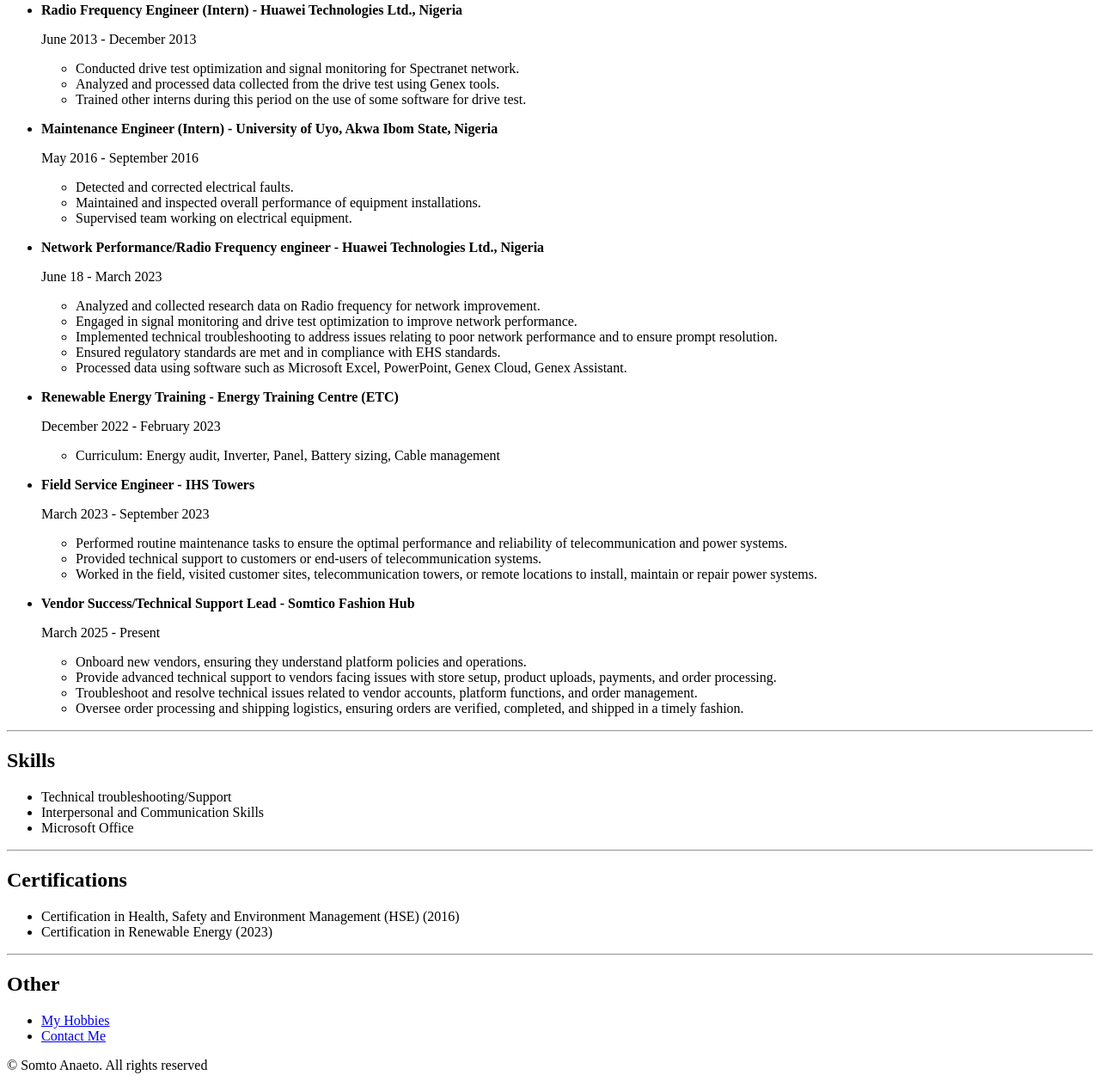
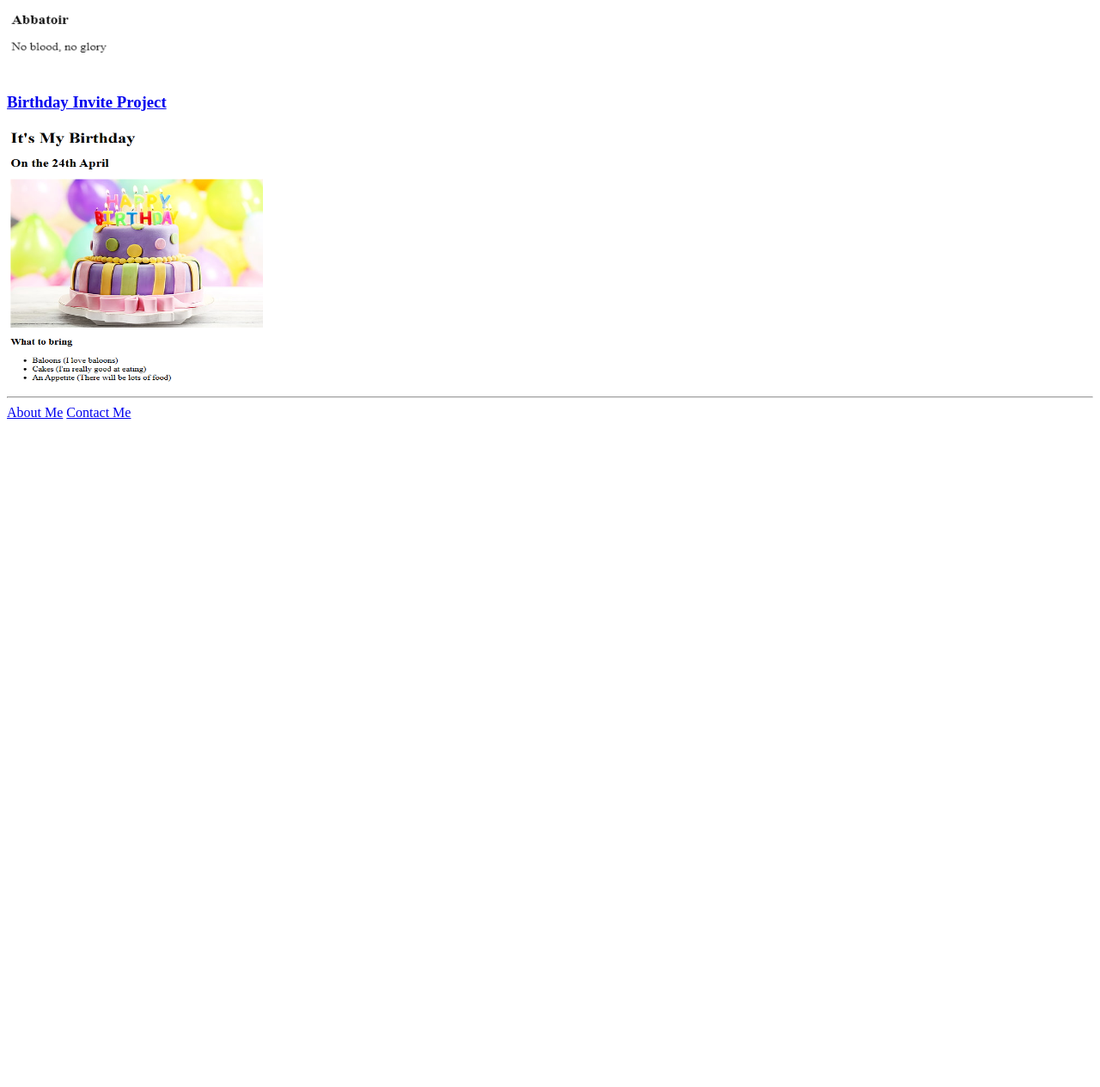
Before and after one commit to Elsomie/html-portfolio, a plain HTML site: page index.html in a window 1280 px wide. Shown: the part 403-1667 px from the top of the page at 86% size. After the commit the page ends 900 px from the top, so only its background shows below. Drawn offline with Linux system fonts and the light colour scheme.

Commit message:
Add files via upload

```diff
--- a/index.html
+++ b/index.html
@@ -1,104 +1,21 @@
+<!-- TODO 1: Create the HTML Boilerplate -->
 <!DOCTYPE html>
 <html lang="en">
 <head>
     <meta charset="UTF-8">
-    <title>My Resume</title>
+    <meta name="viewport" content="width=device-width, initial-scale=1.0">
+    <title>Somie's Portfolio</title>
 </head>
 <body>
-    <h1>Somto Anaeto</h1>
-    <img src="./Passport.jpeg" height="180" width="170" alt="pasport photo" />
-    <h2>Summary</h2>
-    <p>
-    A highly motivated and enthusiastic Electrical/Telecommunications Engineer with a strong track record of technical expertise and managerial competence. Adept at developing innovative solutions, leading projects, and applying engineering principles to real-world challenges. Proven ability to work both independently and collaboratively to deliver results that align with organizational goals.
-    </p>
+    <h1>Somie's Portfolio</h1>
+    <h2>I am a Web Developer</h2>
     <hr />
-    <h2>Education</h2>
-    <ul>
-        <li>Bachelors of Engineering, Electrical/Elctronics Engineering - Federal University of Technology, Minna. Nigeria (2010 - 2014).</li>
-        <li>Masters of Engineering, Power Engineering - University of Lagos, Nigeria (2020 - Present)</li>
-    </ul>
+    <h3><a href="./public/movie-ranking.html">Movie Ranking Project</a> </h3>
+    <img src="./assets/images/Movie Ranking.png" height="300" width="300"/>
+    <h3><a href="./public/birthday-invite.html">Birthday Invite Project</a> </h3>
+    <img src="./assets/images/Birthday IV.png" height="300" width="300" />
     <hr />
-    <h2>Work Experience</h2>
-    <ul>
-        <li><b>Radio Frequency Engineer (Intern) - Huawei Technologies Ltd., Nigeria</b>
-            <p>June 2013 - December 2013</p>
-            <ul>
-                <li>Conducted drive test optimization and signal monitoring for Spectranet network.</li>
-                <li>Analyzed and processed data collected from the drive test using Genex tools.</li>
-                <li>Trained other interns during this period on the use of some software for drive test.</li>
-            </ul>
-        </li>
-        <p></p>
-        <li><b>Maintenance Engineer (Intern) - University of Uyo, Akwa Ibom State, Nigeria </b>
-            <p>May 2016 - September 2016</p>
-            <ul>
-                <li>Detected and corrected electrical faults.</li>
-                <li>Maintained and inspected overall performance of equipment installations.</li>
-                <li>Supervised team working on electrical equipment.</li>
-            </ul>
-        </li>
-        <p></p>
-        <li><b>Network Performance/Radio Frequency engineer - Huawei Technologies Ltd., Nigeria</b>
-            <p>June 18 - March 2023</p>
-            <ul>
-                <li>Analyzed and collected research data on Radio frequency for network improvement.</li>
-                <li>Engaged in signal monitoring and drive test optimization to improve network performance.</li>
-                <li>Implemented technical troubleshooting to address issues relating to poor network performance and to ensure prompt resolution.</li>
-                <li>Ensured regulatory standards are met and in compliance with EHS standards.</li>
-                <li>Processed data using software such as Microsoft Excel, PowerPoint, Genex Cloud, Genex Assistant.</li>
-            </ul>
-        </li>
-        <p></p>
-        <li><b>Renewable Energy Training - Energy Training Centre (ETC)</b>
-            <p>December 2022 - February 2023</p>
-            <ul>
-                <li>Curriculum: Energy audit, Inverter, Panel, Battery sizing, Cable management</li>
-            </ul>
-        </li>
-        <p></p>
-        <li><b>Field Service Engineer - IHS Towers</b>
-            <p>March 2023 - September 2023</p>
-            <ul>
-                <li>Performed routine maintenance tasks to ensure the optimal performance and reliability of telecommunication and power systems.</li>
-                <li>Provided technical support to customers or end-users of telecommunication systems.</li>
-                <li>Worked in the field, visited customer sites, telecommunication towers, or remote locations to install, maintain or repair power systems.</li>
-            </ul>
-        </li>
-        <p></p>
-        <li><b>Vendor Success/Technical Support Lead - Somtico Fashion Hub</b>
-            <p>March 2025 - Present</p>
-            <ul>
-                <li>Onboard new vendors, ensuring they understand platform policies and operations.</li>
-                <li>Provide advanced technical support to vendors facing issues with store setup,
-                    product uploads, payments, and order processing. </li>
-                <li>Troubleshoot and resolve technical issues related to vendor accounts, platform
-                    functions, and order management. </li>
-                <li>Oversee order processing and shipping logistics, ensuring orders are verified,
-                    completed, and shipped in a timely fashion. </li>
-            </ul>
-        </li>
-    </ul>
-    <hr />
-    <h2>Skills</h2>
-    <ul>
-        <li>Technical troubleshooting/Support</li>
-        <li>Interpersonal and Communication Skills</li>
-        <li>Microsoft Office</li>
-    </ul>
-    <hr />
-    <h2>Certifications</h2>
-    <ul>
-        <li>Certification in Health, Safety and Environment Management (HSE) (2016)</li>
-        <li>Certification in Renewable Energy (2023)</li>
-    </ul>
-    <hr />
-    <h2>Other</h2>
-    <ul>
-        <li><a href="./My Hobbies.html">My Hobbies</li>
-        <li><a href="../4.3 HTML Porfolio Project/public/contact.html">Contact Me</a></li>
-    </ul>
-    <footer>
-        <p>© Somto Anaeto. All rights reserved</p>
-    </footer>
+    <a href="./public/about.html">About Me</a>
+    <a href="./public/contact.html">Contact Me</a>
 </body>
 </html>
```
